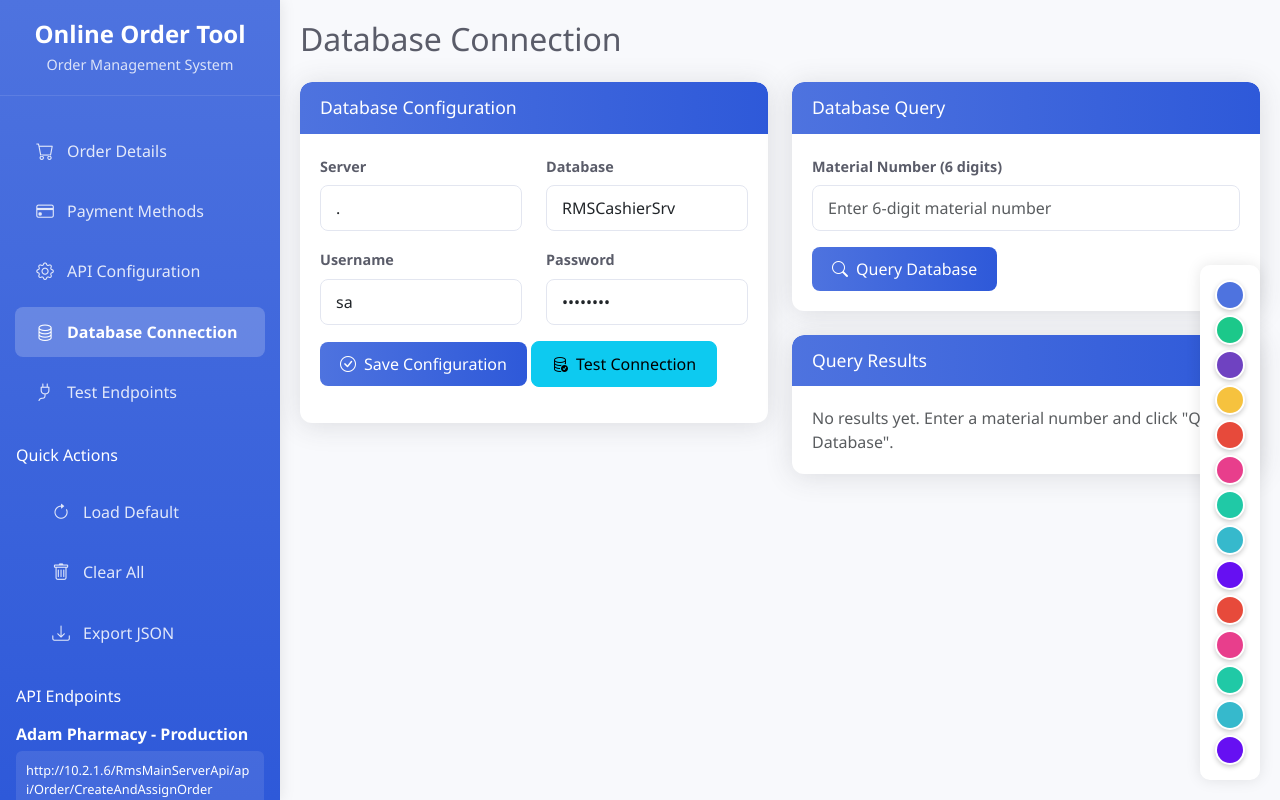
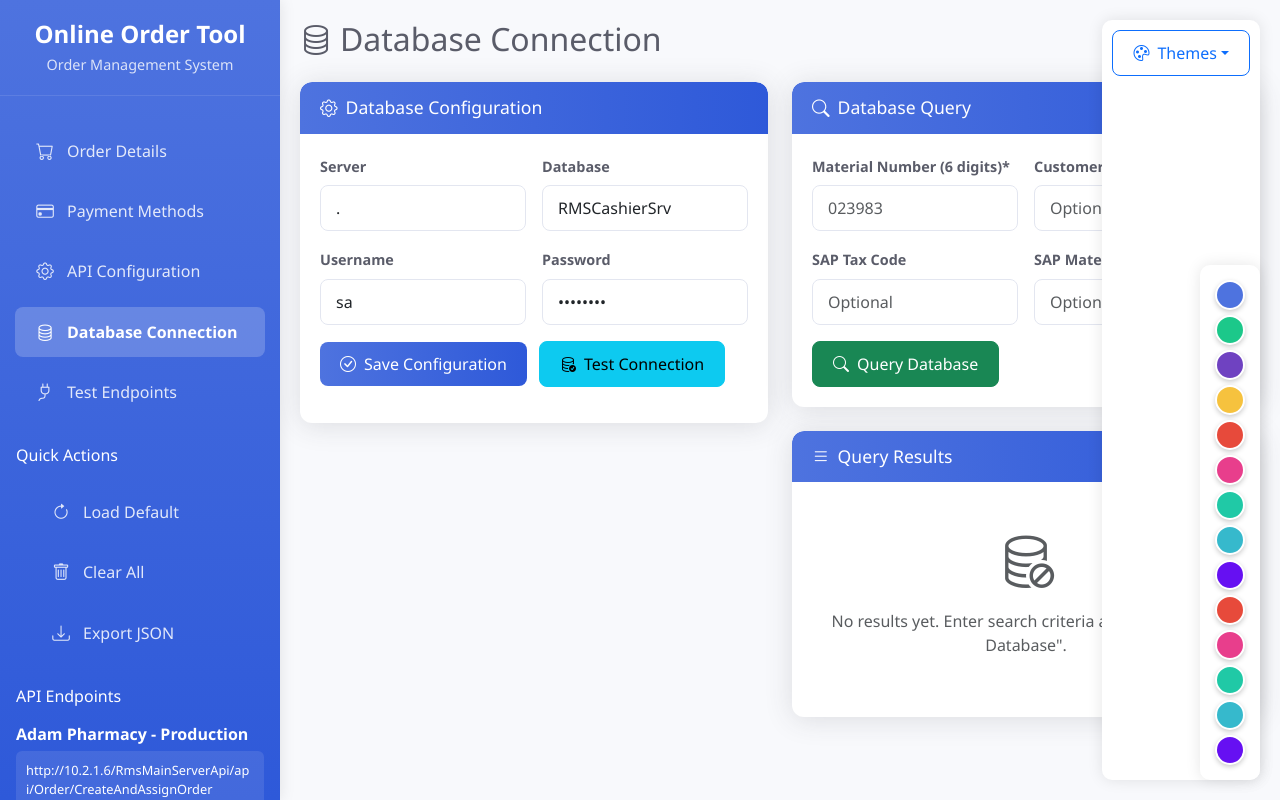
Before and after one commit to Hossam1104/OOTA, a Flask app: page /database-connection in a window 1280 px wide. Run offline with Flask 3, Linux system fonts and the light colour scheme.

Commit message:
Fix The DB Connection and UI Bug

```diff
--- a/app.py
+++ b/app.py
@@ -545,6 +545,10 @@
 def get_item_details():
     try:
         material_number = request.args.get('material_number', type=str)
+        customer_number = request.args.get('customer_number', '', type=str)
+        sap_tax_code = request.args.get('sap_tax_code', '', type=str)
+        sap_mat_generic = request.args.get('sap_mat_generic', '', type=str)
+
         if not material_number or not material_number.isdigit() or len(material_number) != 6:
             return jsonify({'error': 'Material number must be 6 digits'}), 400
 
@@ -554,105 +558,65 @@
 
         cursor = conn.cursor()
 
-        query = r"""
-        -- Input
-        DECLARE @MaterialNumber VARCHAR(6) = ?;
-        DECLARE @SapTaxCodeFilter VARCHAR(MAX) = '';
-        DECLARE @FilterToDate DATETIME = GETDATE();
-        DECLARE @DiscountFilterDate DATETIME = GETDATE();
-        DECLARE @CustomerNumber VARCHAR(20) = '';
-        DECLARE @SapMatGenericFilter VARCHAR(50) = '';
-
-        -- Pad to 18 digits (12 zeros + 6 digits)
-        DECLARE @PaddedMaterialNumber VARCHAR(18)
-            = RIGHT(REPLICATE('0', 12) + @MaterialNumber, 18);
-
-        ;WITH ValidDiscounts AS (
-            SELECT *,
-                   ROW_NUMBER() OVER (
-                       PARTITION BY MaterialNumber, Customer
-                       ORDER BY ValidFrom DESC
-                   ) AS rn
-            FROM RmsCashierSrv.dbo.sapMatWithCustDiscount_FltTbl
-            WHERE @DiscountFilterDate BETWEEN ValidFrom AND ValidTo
-                  AND CondPrice IS NOT NULL
-                  AND (@CustomerNumber = '' OR Customer = @CustomerNumber)
-        )
-        SELECT
-            I.Id AS ItemId,
-            RIGHT(I.MaterialNumber, 6) AS MaterialNumber,
-            IUOMB.UniversalBarCode AS ItemBarcode,
+        # Build query dynamically based on provided filters
+        query = """
+        SELECT TOP 1
+            I.MaterialNumber,
+            IUOMB.UniversalBarCode,
             I.Name AS EnglishName,
             I.NativeName AS ArabicName,
-            I.SapMaterialType AS MaterialType,
-            I.SapMatGeneric,
-            I.SapTaxCode,
-            IUM.IsBase AS IsBaseUnit,
             IP.Price AS UnitPrice,
-            CAST(ROUND(((IP.Price * TT.Rate)/100) + IP.Price, 2) AS DECIMAL(10,2)) AS NetPrice,
-            IUM.Numerator,
-            IUM.Denominator,
-            C.CustomerNumber,
-            C.Name AS CustomerName,
-            D.CondPrice,
-            IP.FromDate AS ValidFrom,
-            IP.ToDate AS ValidTo,
-            TT.Rate AS VatRate
-        FROM RmsCashierSrv.dbo.Items AS I
-        LEFT JOIN RmsCashierSrv.dbo.TaxTypes AS TT
-            ON I.SapTaxCode = TT.Code
-        INNER JOIN RmsCashierSrv.dbo.ItemUnitOfMeasures AS IUM
-            ON I.Id = IUM.ItemId
-        INNER JOIN RmsCashierSrv.dbo.ItemUnitOfMeasureBarCodes AS IUOMB
-            ON IUM.Id = IUOMB.ItemUnitOfMeasureId
-        LEFT JOIN RmsCashierSrv.dbo.ItemPrices AS IP
-            ON IUM.Id = IP.ItemUnitOfMeasureId
+            TT.Rate AS VatRate,
+            CAST(ROUND(((IP.Price * TT.Rate)/100) + IP.Price, 2) AS DECIMAL(10,2)) AS NetPrice
+        FROM dbo.Items AS I
+        LEFT JOIN dbo.TaxTypes AS TT ON I.SapTaxCode = TT.Code
+        INNER JOIN dbo.ItemUnitOfMeasures AS IUM ON I.Id = IUM.ItemId
+        INNER JOIN dbo.ItemUnitOfMeasureBarCodes AS IUOMB ON IUM.Id = IUOMB.ItemUnitOfMeasureId
+        LEFT JOIN dbo.ItemPrices AS IP ON IUM.Id = IP.ItemUnitOfMeasureId
+        WHERE RIGHT(I.MaterialNumber, 6) = ?
             AND IP.IsActive = 1
             AND IP.Price IS NOT NULL
-            AND (@FilterToDate IS NULL OR IP.ToDate > @FilterToDate)
-        LEFT JOIN (
-            SELECT CustomerNumber, Name
-            FROM RmsCashierSrv.dbo.Customers
-            WHERE IsActive = 1 AND (@CustomerNumber = '' OR CustomerNumber = @CustomerNumber)
-        ) AS C
-            ON C.CustomerNumber = @CustomerNumber
-        LEFT JOIN ValidDiscounts AS D
-            ON D.MaterialNumber = I.MaterialNumber
-            AND D.Customer = C.CustomerNumber
-            AND D.rn = 1
-        WHERE
-            I.MaterialNumber = @PaddedMaterialNumber
-            AND (@SapTaxCodeFilter = '' OR I.SapTaxCode = @SapTaxCodeFilter)
-            AND (@SapMatGenericFilter = '' OR I.SapMatGeneric = @SapMatGenericFilter)
-            AND IP.Price IS NOT NULL
-        ORDER BY I.Id DESC;
+            AND IP.ToDate > GETDATE()
         """
 
-        try:
-            cursor.execute(query, material_number)
-            row = cursor.fetchone()
+        params = [material_number]
 
-            if not row:
-                return jsonify({'error': 'No item found with this material number'}), 404
+        # Add optional filters
+        if customer_number:
+            query += " AND EXISTS (SELECT 1 FROM dbo.Customers WHERE CustomerNumber = ? AND IsActive = 1)"
+            params.append(customer_number)
 
-            item_details = {
-                'item_code': row[0] if row[0] else f"000000000000{material_number}",
-                'item_Barcode': row[1] if row[1] else f"BC{material_number}",
-                'item_EN_Name': row[2] if row[2] else f"Item {material_number}",
-                'item_AR_Name': row[3] if row[3] else f"صنف {material_number}",
-                'unit_price': float(row[4]) if row[4] else 0.0,
-                'vat_percentage': float(row[5]) if row[5] else 0.0,
-                'net_price': (float(row[4]) if row[4] else 0.0) * (1 + (float(row[5]) if row[5] else 0.0) / 100)
-            }
+        if sap_tax_code:
+            query += " AND I.SapTaxCode = ?"
+            params.append(sap_tax_code)
 
-            conn.close()
-            return jsonify(item_details)
+        if sap_mat_generic:
+            query += " AND I.SapMatGeneric = ?"
+            params.append(sap_mat_generic)
 
-        except pyodbc.Error as e:
-            return jsonify({'error': f'Database query error: {str(e)}'}), 500
+        query += " ORDER BY I.Id DESC"
+
+        cursor.execute(query, params)
+        row = cursor.fetchone()
+
+        if not row:
+            return jsonify({'error': 'No item found with the specified criteria'}), 404
+
+        item_details = {
+            'item_code': row[0] if row[0] else f"000000000000{material_number}",
+            'item_Barcode': row[1] if row[1] else f"BC{material_number}",
+            'item_EN_Name': row[2] if row[2] else f"Item {material_number}",
+            'item_AR_Name': row[3] if row[3] else f"صنف {material_number}",
+            'unit_price': float(row[4]) if row[4] else 0.0,
+            'vat_percentage': float(row[5]) if row[5] else 0.0,
+            'net_price': float(row[6]) if row[6] else 0.0
+        }
+
+        conn.close()
+        return jsonify(item_details)
 
     except Exception as e:
-        return jsonify({'error': f'Unexpected error: {str(e)}'}), 500
+        return jsonify({'error': f'Database error: {str(e)}'}), 500
 
 
 @app.route('/update-product/<int:index>', methods=['GET', 'POST'])
--- a/templates/base.html
+++ b/templates/base.html
@@ -505,6 +505,25 @@
 
 <!-- Main Content -->
 <div class="main-content">
+    <!-- Theme Selector at top right -->
+    <div class="theme-selector" style="position: absolute; top: 20px; right: 20px; z-index: 1000;">
+        <div class="btn-group">
+            <button type="button" class="btn btn-outline-primary dropdown-toggle" data-bs-toggle="dropdown">
+                <i class="bi bi-palette"></i> Themes
+            </button>
+            <ul class="dropdown-menu dropdown-menu-end">
+                <li><a class="dropdown-item theme-option" href="#" data-theme="blue">Blue Theme</a></li>
+                <li><a class="dropdown-item theme-option" href="#" data-theme="green">Green Theme</a></li>
+                <li><a class="dropdown-item theme-option" href="#" data-theme="purple">Purple Theme</a></li>
+                <li><a class="dropdown-item theme-option" href="#" data-theme="orange">Orange Theme</a></li>
+                <li><a class="dropdown-item theme-option" href="#" data-theme="red">Red Theme</a></li>
+                <li><a class="dropdown-item theme-option" href="#" data-theme="pink">Pink Theme</a></li>
+                <li><a class="dropdown-item theme-option" href="#" data-theme="teal">Teal Theme</a></li>
+                <li><a class="dropdown-item theme-option" href="#" data-theme="cyan">Cyan Theme</a></li>
+                <li><a class="dropdown-item theme-option" href="#" data-theme="indigo">Indigo Theme</a></li>
+            </ul>
+        </div>
+    </div>
     <!-- Flash Messages -->
     {% with messages = get_flashed_messages(with_categories=true) %}
     {% if messages %}
--- a/templates/database_connection.html
+++ b/templates/database_connection.html
@@ -1,81 +1,99 @@
 {% extends "base.html" %}
 
 {% block content %}
-<h2 class="mb-4">Database Connection</h2>
+<div class="row">
+    <div class="col-md-12">
+        <h2 class="mb-4"><i class="bi bi-database me-2"></i>Database Connection</h2>
+    </div>
+</div>
 
 <div class="row">
+    <!-- Database Configuration -->
     <div class="col-md-6">
         <div class="card">
-            <div class="card-header">
-                <h5 class="mb-0">Database Configuration</h5>
+            <div class="card-header bg-primary text-white">
+                <h5 class="mb-0"><i class="bi bi-gear me-2"></i>Database Configuration</h5>
             </div>
             <div class="card-body">
                 <form id="dbConfigForm">
-                    <div class="row">
+                    <div class="row g-3">
                         <div class="col-md-6">
-                            <div class="mb-3">
                             <label class="form-label">Server</label>
                             <input type="text" class="form-control" name="server" value=".">
                         </div>
-                        </div>
                         <div class="col-md-6">
-                            <div class="mb-3">
                             <label class="form-label">Database</label>
                             <input type="text" class="form-control" name="database" value="RMSCashierSrv">
                         </div>
-                        </div>
-                    </div>
-                    <div class="row">
                         <div class="col-md-6">
-                            <div class="mb-3">
                             <label class="form-label">Username</label>
                             <input type="text" class="form-control" name="username" value="sa">
                         </div>
-                        </div>
                         <div class="col-md-6">
-                            <div class="mb-3">
                             <label class="form-label">Password</label>
                             <input type="password" class="form-control" name="password" value="P@ssw0rd">
                         </div>
                     </div>
-                    </div>
-                    <button type="submit" class="btn btn-primary">
+                    <div class="mt-3">
+                        <button type="submit" class="btn btn-primary me-2">
                             <i class="bi bi-check-circle"></i> Save Configuration
                         </button>
                         <button type="button" id="testDbConnection" class="btn btn-info">
                             <i class="bi bi-database-check"></i> Test Connection
                         </button>
+                    </div>
                     <div id="dbConfigResult" class="mt-3"></div>
                 </form>
             </div>
         </div>
     </div>
 
+    <!-- Database Query with Filters -->
     <div class="col-md-6">
         <div class="card">
-            <div class="card-header">
-                <h5 class="mb-0">Database Query</h5>
+            <div class="card-header bg-success text-white">
+                <h5 class="mb-0"><i class="bi bi-search me-2"></i>Database Query</h5>
             </div>
             <div class="card-body">
                 <form id="dbQueryForm">
-                    <div class="mb-3">
-                        <label class="form-label">Material Number (6 digits)</label>
-                        <input type="text" class="form-control" id="materialNumber" placeholder="Enter 6-digit material number" maxlength="6">
+                    <div class="row g-3">
+                        <div class="col-md-6">
+                            <label class="form-label">Material Number (6 digits)*</label>
+                            <input type="text" class="form-control" id="materialNumber" placeholder="023983" maxlength="6" required>
                         </div>
-                    <button type="submit" class="btn btn-primary">
+                        <div class="col-md-6">
+                            <label class="form-label">Customer Number</label>
+                            <input type="text" class="form-control" id="customerNumber" placeholder="Optional">
+                        </div>
+                        <div class="col-md-6">
+                            <label class="form-label">SAP Tax Code</label>
+                            <input type="text" class="form-control" id="sapTaxCode" placeholder="Optional">
+                        </div>
+                        <div class="col-md-6">
+                            <label class="form-label">SAP Material Generic</label>
+                            <input type="text" class="form-control" id="sapMatGeneric" placeholder="Optional">
+                        </div>
+                    </div>
+                    <div class="mt-3">
+                        <button type="submit" class="btn btn-success">
                             <i class="bi bi-search"></i> Query Database
                         </button>
+                    </div>
                 </form>
             </div>
         </div>
 
+        <!-- Query Results -->
         <div class="card mt-4">
-            <div class="card-header">
-                <h5 class="mb-0">Query Results</h5>
+            <div class="card-header bg-info text-white">
+                <h5 class="mb-0"><i class="bi bi-list me-2"></i>Query Results</h5>
             </div>
             <div class="card-body">
                 <div id="queryResults" class="text-muted">
-                    No results yet. Enter a material number and click "Query Database".
+                    <div class="text-center py-4">
+                        <i class="bi bi-database-slash display-4 text-muted"></i>
+                        <p class="mt-3">No results yet. Enter search criteria and click "Query Database".</p>
+                    </div>
                 </div>
             </div>
         </div>
@@ -89,9 +107,8 @@
         // Save database configuration
         $('#dbConfigForm').on('submit', function(e) {
             e.preventDefault();
-            const formData = $(this).serialize();
-            // Here you would typically send this to the server to save
             $('#dbConfigResult').html('<div class="alert alert-success">Configuration saved successfully!</div>');
+            setTimeout(() => $('#dbConfigResult').empty(), 3000);
         });
 
         // Test database connection
@@ -109,43 +126,68 @@
                     } else {
                         $('#dbConfigResult').html('<div class="alert alert-danger"><i class="bi bi-x-circle"></i> ' + response.message + '</div>');
                     }
+                },
+                error: function() {
+                    $('#dbConfigResult').html('<div class="alert alert-danger"><i class="bi bi-x-circle"></i> Error testing database connection</div>');
                 }
             });
         });
 
-        // Database query
+        // Database query with filters
         $('#dbQueryForm').on('submit', function(e) {
             e.preventDefault();
             const materialNumber = $('#materialNumber').val();
+            const customerNumber = $('#customerNumber').val();
+            const sapTaxCode = $('#sapTaxCode').val();
+            const sapMatGeneric = $('#sapMatGeneric').val();
 
             if (!materialNumber || materialNumber.length !== 6) {
-                alert('Please enter a 6-digit material number');
+                alert('Please enter a valid 6-digit material number');
                 return;
             }
 
-            $('#queryResults').html('<div class="alert alert-info">Searching...</div>');
+            $('#queryResults').html(`
+                <div class="text-center py-3">
+                    <div class="spinner-border text-primary" role="status">
+                        <span class="visually-hidden">Loading...</span>
+                    </div>
+                    <p class="mt-2">Searching database...</p>
+                </div>
+            `);
 
             $.ajax({
                 type: 'GET',
                 url: '{{ url_for("get_item_details") }}',
-                data: { material_number: materialNumber },
+                data: {
+                    material_number: materialNumber,
+                    customer_number: customerNumber,
+                    sap_tax_code: sapTaxCode,
+                    sap_mat_generic: sapMatGeneric
+                },
                 success: function(response) {
                     if (response.error) {
-                        $('#queryResults').html(`<div class="alert alert-danger">${response.error}</div>`);
+                        $('#queryResults').html(`
+                            <div class="alert alert-danger">
+                                <i class="bi bi-exclamation-triangle"></i> ${response.error}
+                            </div>
+                        `);
                     } else {
                         $('#queryResults').html(`
                             <div class="alert alert-success">
-                                <strong>Item Found:</strong> ${response.item_Barcode}
+                                <i class="bi bi-check-circle"></i> <strong>Item Found!</strong>
                             </div>
+                            <div class="table-responsive">
                                 <table class="table table-striped">
                                     <tr><th>Item Code</th><td>${response.item_code}</td></tr>
-                                <tr><th>Item EN Name</th><td>${response.item_EN_Name}</td></tr>
-                                <tr><th>Item AR Name</th><td>${response.item_AR_Name}</td></tr>
-                                <tr><th>Unit Price</th><td>${response.unit_price.toFixed(2)}</td></tr>
+                                    <tr><th>Barcode</th><td>${response.item_Barcode}</td></tr>
+                                    <tr><th>English Name</th><td>${response.item_EN_Name}</td></tr>
+                                    <tr><th>Arabic Name</th><td>${response.item_AR_Name}</td></tr>
+                                    <tr><th>Unit Price</th><td>${response.unit_price.toFixed(2)} SAR</td></tr>
                                     <tr><th>VAT %</th><td>${response.vat_percentage}%</td></tr>
-                                <tr><th>Net Price</th><td>${response.net_price.toFixed(2)}</td></tr>
+                                    <tr><th>Net Price</th><td>${response.net_price.toFixed(2)} SAR</td></tr>
                                 </table>
-                            <button class="btn btn-success add-to-cart"
+                            </div>
+                            <button class="btn btn-success add-to-cart w-100"
                                     data-item-code="${response.item_code}"
                                     data-item-name="${response.item_EN_Name}"
                                     data-unit-price="${response.unit_price}"
@@ -155,8 +197,12 @@
                         `);
                     }
                 },
-                error: function() {
-                    $('#queryResults').html('<div class="alert alert-danger">Error querying database</div>');
+                error: function(xhr, status, error) {
+                    $('#queryResults').html(`
+                        <div class="alert alert-danger">
+                            <i class="bi bi-x-circle"></i> Error querying database: ${error}
+                        </div>
+                    `);
                 }
             });
         });
@@ -180,14 +226,29 @@
                 }),
                 success: function(response) {
                     if (response.success) {
-                        $('#queryResults').append('<div class="alert alert-success mt-3">Item added to cart successfully!</div>');
+                        $('#queryResults').append(`
+                            <div class="alert alert-success mt-3">
+                                <i class="bi bi-check-circle"></i> ${response.message}
+                            </div>
+                        `);
                         // Recalculate totals
                         if (typeof calculateTotals === 'function') {
                             calculateTotals();
                         }
                     } else {
-                        $('#queryResults').append('<div class="alert alert-danger mt-3">Error adding item to cart: ' + response.error + '</div>');
+                        $('#queryResults').append(`
+                            <div class="alert alert-danger mt-3">
+                                <i class="bi bi-x-circle"></i> ${response.error}
+                            </div>
+                        `);
                     }
+                },
+                error: function() {
+                    $('#queryResults').append(`
+                        <div class="alert alert-danger mt-3">
+                            <i class="bi bi-x-circle"></i> Error adding item to cart
+                        </div>
+                    `);
                 }
             });
         });
```
Also changed, not shown: README.md. Lines whose indentation alone changed are shown as unchanged.
